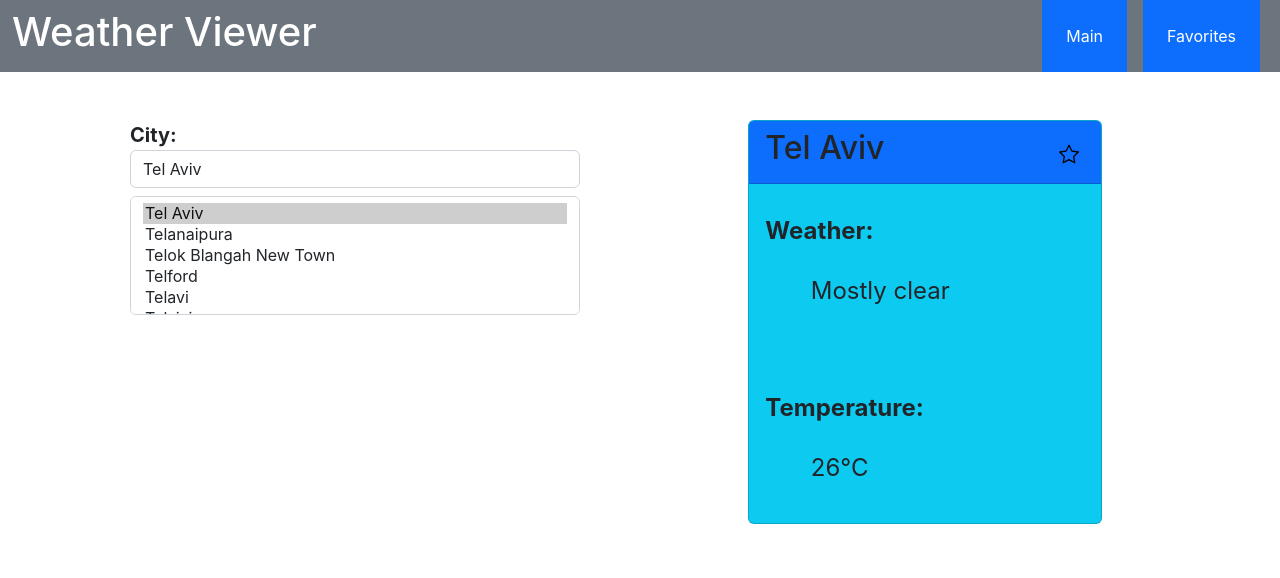
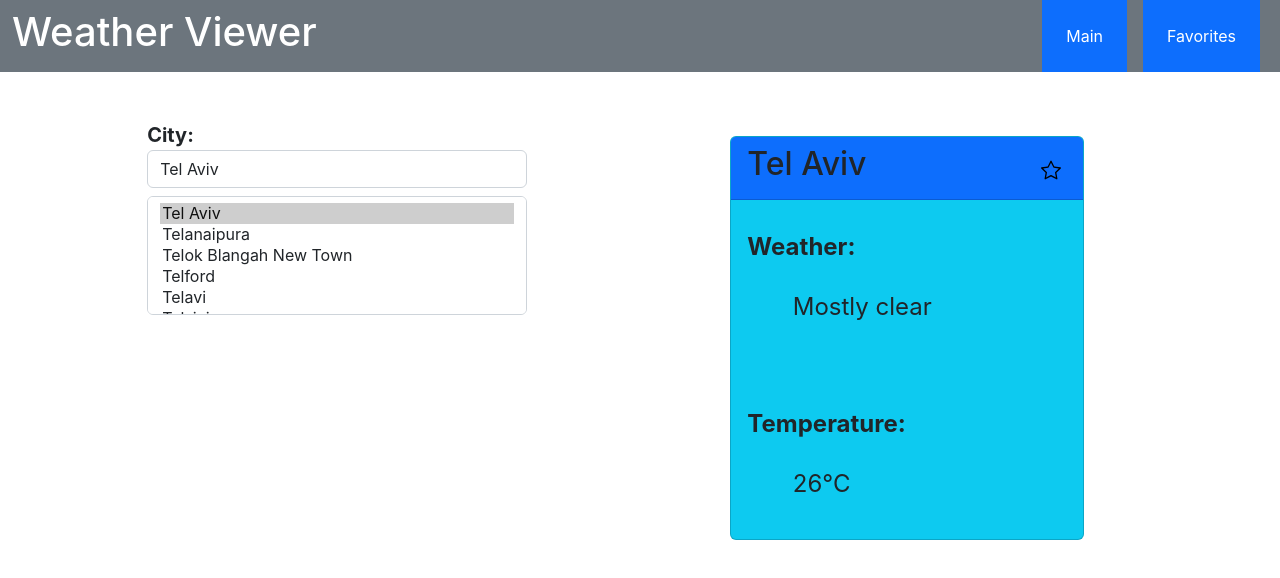
Before and after one commit to NoamAnisfeld/weather-utopia, a React (Create React App) app: page / in a window 1280 px wide. Shown: the top 578 px of the page. Built offline with nearby package versions, Linux system fonts and the light colour scheme.

Commit message:
minor styling changes

```diff
--- a/src/App.css
+++ b/src/App.css
@@ -1,3 +1,8 @@
+.city-search {
+  max-width: 40ch;
+  min-width: min(15ch, 90vw);
+}
+
 .city-info-widget {
   width: 35ch;
   height: 40ch;
--- a/src/components/CityInfoWidget.tsx
+++ b/src/components/CityInfoWidget.tsx
@@ -25,7 +25,7 @@ export default function CityInfoWidget({
         })()
     }, [cityKey]);
 
-    return <Card className="city-info-widget bg-info">
+    return <Card className="city-info-widget bg-info m-3">
         <Card.Header className="d-flex justify-content-between bg-primary">
                 <h2>{cityName}</h2>
                 <FavoritesControlButton {...{
--- a/src/components/CitySearchBox.tsx
+++ b/src/components/CitySearchBox.tsx
@@ -53,7 +53,7 @@ export default function CitySearchBox({
         );
     }
 
-    return <Container fluid className="city-search">
+    return <Container className="city-search">
         <Form.Label className="w-100">
             <span className="fs-5 fw-bold">
                 City:
--- a/src/components/Main.tsx
+++ b/src/components/Main.tsx
@@ -18,7 +18,7 @@ export default function Main({
 
     return <Container>
         <Row>
-            <Col className="search-area p-5">
+            <Col className="search-area py-5">
                 <CitySearchBox {...{
                     cityName,
                     setCityName,
```
